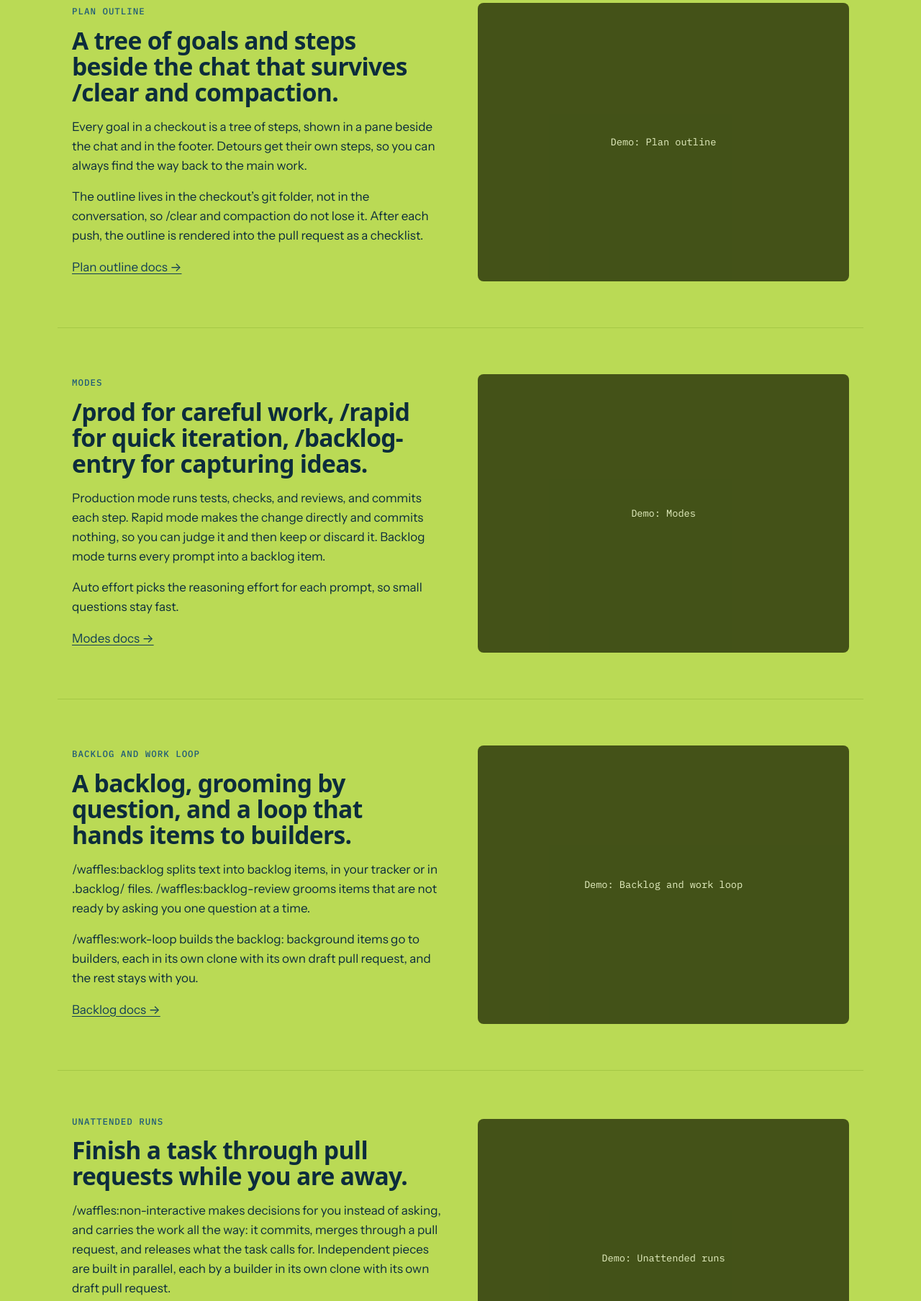
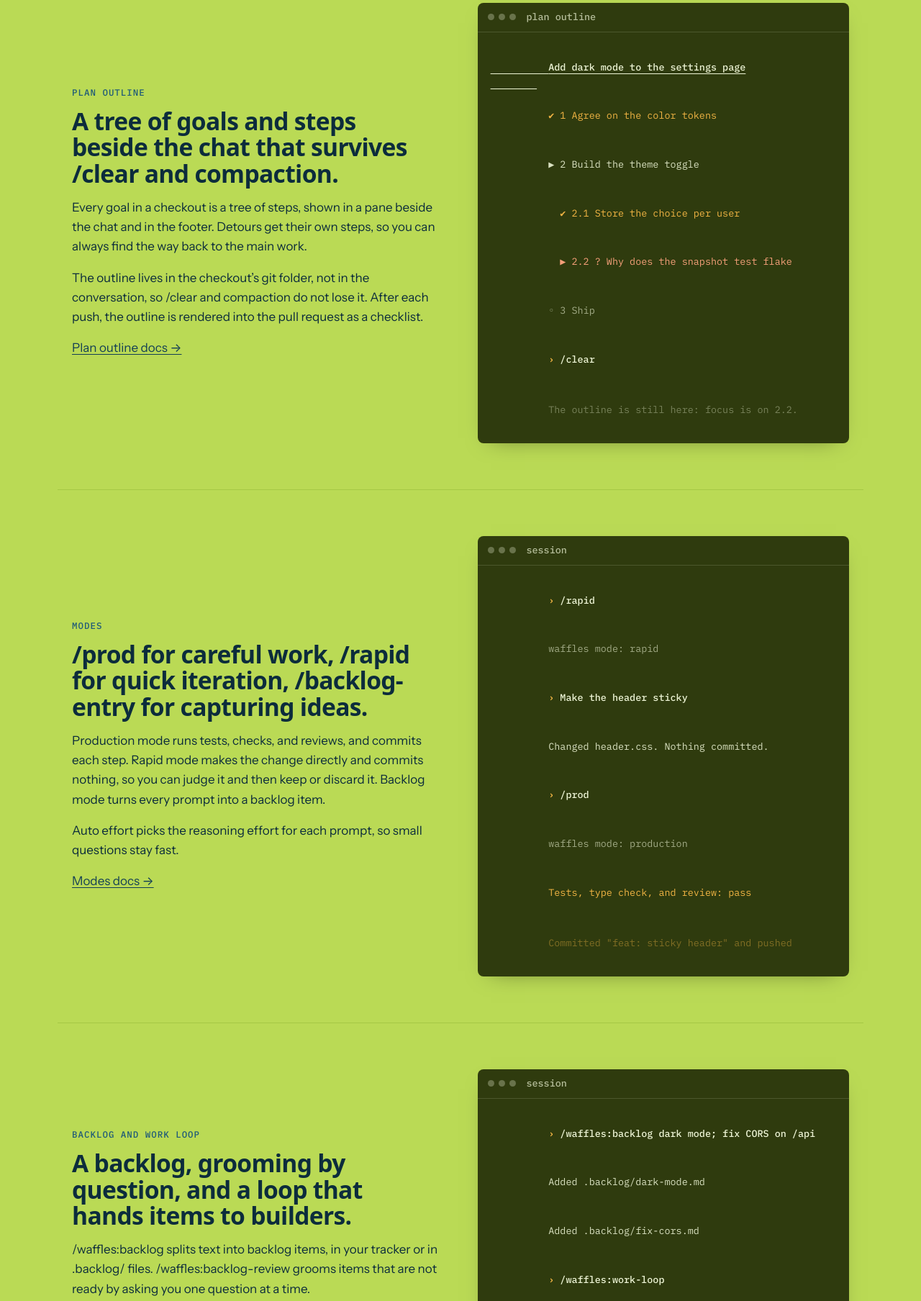
Before and after one commit to waffleparty/website, an Astro site: page /website/features in a window 1280 px wide. Shown: the part 351-2159 px from the top of the page at 72% size. Built offline with nearby package versions, Linux system fonts and the light colour scheme; Astro itself is replaced by a stand-in of ours; a web font is replaced by a local one.

Commit message:
feat: add animated demos to the features page (#1)
Replaces the 5 placeholder demo frames on /features with animated mock sessions (plan outline, modes, backlog and work loop, unattended runs, pull requests). Each replays when it scrolls into view; reduced motion shows all lines at once.

https://github.com/waffleparty/website/pull/1

```diff
--- /dev/null
+++ b/src/components/Demo.astro
@@ -0,0 +1,107 @@
+---
+/** Animated mock session for one feature. Lines appear in order; the demo replays each time it scrolls into view. */
+interface Props { id: string; name: string }
+const { id, name } = Astro.props;
+
+type Line = { t: string; k?: 'in' | 'out' | 'ok' | 'wait' | 'dim' | 'head' };
+const scripts: Record<string, { title: string; lines: Line[] }> = {
+  'plan-outline': {
+    title: 'plan outline',
+    lines: [
+      { t: 'Add dark mode to the settings page', k: 'head' },
+      { t: '✔ 1 Agree on the color tokens', k: 'ok' },
+      { t: '▶ 2 Build the theme toggle' },
+      { t: '  ✔ 2.1 Store the choice per user', k: 'ok' },
+      { t: '  ▶ 2.2 ? Why does the snapshot test flake', k: 'wait' },
+      { t: '◦ 3 Ship', k: 'dim' },
+      { t: '/clear', k: 'in' },
+      { t: 'The outline is still here: focus is on 2.2.', k: 'out' },
+    ],
+  },
+  modes: {
+    title: 'session',
+    lines: [
+      { t: '/rapid', k: 'in' },
+      { t: 'waffles mode: rapid', k: 'dim' },
+      { t: 'Make the header sticky', k: 'in' },
+      { t: 'Changed header.css. Nothing committed.', k: 'out' },
+      { t: '/prod', k: 'in' },
+      { t: 'waffles mode: production', k: 'dim' },
+      { t: 'Tests, type check, and review: pass', k: 'ok' },
+      { t: 'Committed "feat: sticky header" and pushed', k: 'ok' },
+    ],
+  },
+  backlog: {
+    title: 'session',
+    lines: [
+      { t: '/waffles:backlog dark mode; fix CORS on /api', k: 'in' },
+      { t: 'Added .backlog/dark-mode.md', k: 'out' },
+      { t: 'Added .backlog/fix-cors.md', k: 'out' },
+      { t: '/waffles:work-loop', k: 'in' },
+      { t: 'builder 1 · fix-cors · own clone', k: 'dim' },
+      { t: 'builder 1 opened draft PR #12', k: 'ok' },
+      { t: 'dark-mode needs a decision: it stays with you', k: 'wait' },
+    ],
+  },
+  'unattended-runs': {
+    title: 'session',
+    lines: [
+      { t: '/waffles:non-interactive ship the export feature', k: 'in' },
+      { t: 'Decided: CSV first, JSON later (noted in the outline)', k: 'dim' },
+      { t: 'builder 1 · API endpoint → draft PR #21', k: 'out' },
+      { t: 'builder 2 · download button → draft PR #22', k: 'out' },
+      { t: 'Merged PR #21 and PR #22 through the merge queue', k: 'ok' },
+      { t: 'Step 4 needs your approval: left for you in the outline', k: 'wait' },
+      { t: 'Run finished. 1 step waits for you.', k: 'out' },
+    ],
+  },
+  'pull-requests': {
+    title: 'pull request #21',
+    lines: [
+      { t: 'Plan', k: 'head' },
+      { t: '☑ 1 Add the export endpoint', k: 'ok' },
+      { t: '☑ 2 Add the download button', k: 'ok' },
+      { t: '☐ 3 Document the CSV format', k: 'dim' },
+      { t: '/waffles:watch-ci', k: 'in' },
+      { t: 'CI · build … test …', k: 'dim' },
+      { t: 'CI passed. Deploy passed.', k: 'ok' },
+    ],
+  },
+};
+const s = scripts[id];
+---
+{s && (
+  <figure class="demo" data-demo aria-label={`${name} demo`}>
+    <div class="bar"><span></span><span></span><span></span><b>{s.title}</b></div>
+    <ol>
+      {s.lines.map((l, i) => (
+        <li class={l.k ?? 'out'} style={`--i:${i}`}>
+          {l.k === 'in' && <span class="prompt" aria-hidden="true">›</span>}{l.t}
+        </li>
+      ))}
+    </ol>
+  </figure>
+)}
+<script>
+  const io = new IntersectionObserver((entries) => {
+    for (const e of entries) e.target.classList.toggle('play', e.isIntersecting);
+  }, { threshold: 0.4 });
+  document.querySelectorAll('[data-demo]').forEach((el) => io.observe(el));
+</script>
+<style>
+  .demo { margin: 0; border-radius: var(--radius); background: var(--code-bg); color: var(--code-ink); font: 0.84rem/1.6 var(--font-mono); overflow: hidden; min-height: 18rem; box-shadow: 0 10px 30px -18px rgba(0,0,0,.5); }
+  .bar { display: flex; gap: 6px; align-items: center; padding: 0.6rem 0.9rem; border-bottom: 1px solid color-mix(in srgb, var(--code-ink) 15%, transparent); }
+  .bar span { width: 9px; height: 9px; border-radius: 50%; background: color-mix(in srgb, var(--code-ink) 30%, transparent); }
+  .bar b { margin-left: 0.5rem; font-weight: 500; opacity: 0.7; }
+  ol { list-style: none; margin: 0; padding: 1rem 1.1rem; display: grid; gap: 0.2rem; }
+  li { white-space: pre-wrap; overflow-wrap: anywhere; }
+  .play li { animation: in 0.35s ease-out both; animation-delay: calc(var(--i) * 0.7s); }
+  @keyframes in { from { opacity: 0; transform: translateY(4px); } }
+  .in { color: var(--code-ink); font-weight: 500; }
+  .prompt { color: var(--code-accent); margin-right: 0.6em; }
+  .ok { color: var(--code-accent); }
+  .wait { color: #f6a07a; } /* differs from .ok, which is gold in light mode */
+  .dim { opacity: 0.6; }
+  .head { font-weight: 500; text-decoration: underline; text-underline-offset: 4px; }
+  .out { opacity: 0.9; }
+</style>
--- a/src/pages/features.astro
+++ b/src/pages/features.astro
@@ -1,6 +1,7 @@
 ---
 import Base from '../layouts/Base.astro';
 import { features } from '../data/features';
+import Demo from '../components/Demo.astro';
 ---
 <Base title="Features" description="The plan outline, modes, the backlog and work loop, unattended runs, and the pull request tools in waffles.">
   <section class="container intro stack">
@@ -18,9 +19,7 @@ import { features } from '../data/features';
         {f.body.map((p) => <p>{p}</p>)}
         <a href={f.docs.href}>{f.docs.label} →</a>
       </div>
-      <div class="demo" role="img" aria-label={`${f.name} demo: not built yet`}>
-        <span>Demo: {f.name}</span>
-      </div>
+      <Demo id={f.id} name={f.name} />
     </section>
   ))}
 </Base>
@@ -29,6 +28,5 @@ import { features } from '../data/features';
   .toc { display: flex; flex-wrap: wrap; gap: 0.5rem; }
   .toc a { padding: 0.4rem 0.8rem; border-radius: 99px; border: 1px solid var(--line); background: var(--surface); color: var(--ink); text-decoration: none; font-size: 0.9rem; }
   .feature { display: grid; grid-template-columns: minmax(0, 1fr) minmax(0, 1fr); gap: 3rem; align-items: center; padding-block: 4rem; border-top: 1px solid var(--line); scroll-margin-top: 1rem; }
-  .demo { aspect-ratio: 4 / 3; border-radius: var(--radius); background: var(--code-bg); color: var(--code-ink); display: grid; place-items: center; font: 0.85rem var(--font-mono); opacity: 0.85; }
   @media (max-width: 820px) { .feature { grid-template-columns: minmax(0, 1fr); gap: 1.5rem; padding-block: 3rem; } }
 </style>
```
